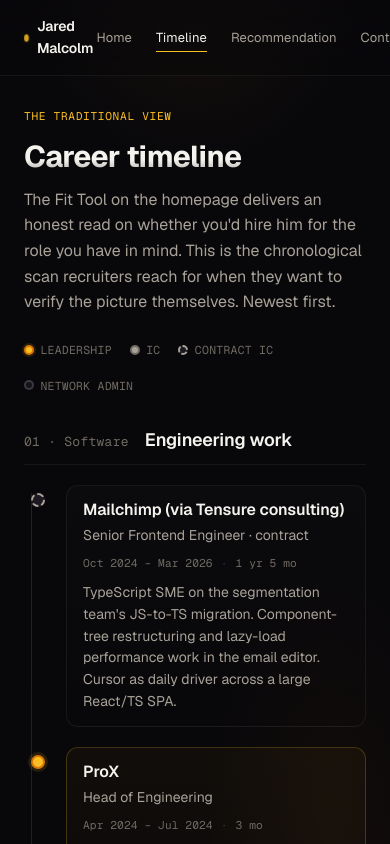
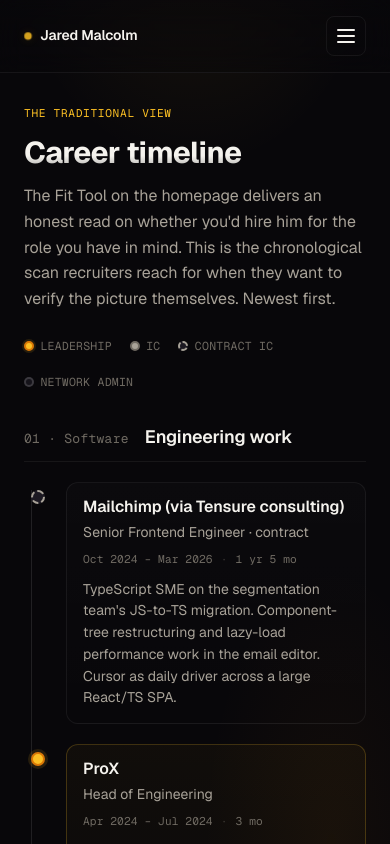
Before and after one commit to Jared-Dev/jared-dev-site, a Next.js app: page /timeline in a window 390 px wide. Shown: the top 844 px of the page. Built offline with nearby package versions, Linux system fonts and the light colour scheme.

Commit message:
Mobile nav drawer + PDF back-nav fix

```diff
--- a/src/components/TopNav.module.css
+++ b/src/components/TopNav.module.css
@@ -46,8 +46,14 @@
 }
 
 .navLinks {
-  display: flex;
+  display: none;
   gap: 1.5rem;
+}
+
+@media (min-width: 640px) {
+  .navLinks {
+    display: flex;
+  }
 }
 
 .navLink {
@@ -87,3 +93,166 @@
 .navLinkActive::after {
   transform: scaleX(1);
 }
+
+.menuButton {
+  display: inline-flex;
+  align-items: center;
+  justify-content: center;
+  width: 40px;
+  height: 40px;
+  background: transparent;
+  border: 1px solid var(--c-border-subtle);
+  border-radius: 8px;
+  cursor: pointer;
+  color: var(--c-text);
+  transition: border-color 180ms ease, background 180ms ease;
+}
+
+.menuButton:hover,
+.menuButton:focus-visible {
+  border-color: var(--c-accent);
+  background: rgba(255, 255, 255, 0.03);
+  outline: none;
+}
+
+@media (min-width: 640px) {
+  .menuButton {
+    display: none;
+  }
+}
+
+.menuIcon {
+  position: relative;
+  width: 18px;
+  height: 14px;
+  display: inline-block;
+}
+
+.menuIcon > span {
+  position: absolute;
+  left: 0;
+  right: 0;
+  height: 2px;
+  background: currentColor;
+  border-radius: 1px;
+  transition: transform 240ms ease, opacity 180ms ease, top 240ms ease;
+}
+
+.menuIcon > span:nth-child(1) { top: 0; }
+.menuIcon > span:nth-child(2) { top: 6px; }
+.menuIcon > span:nth-child(3) { top: 12px; }
+
+.menuIcon[data-open="true"] > span:nth-child(1) {
+  top: 6px;
+  transform: rotate(45deg);
+}
+
+.menuIcon[data-open="true"] > span:nth-child(2) {
+  opacity: 0;
+}
+
+.menuIcon[data-open="true"] > span:nth-child(3) {
+  top: 6px;
+  transform: rotate(-45deg);
+}
+
+.backdrop {
+  position: fixed;
+  inset: 0;
+  z-index: 40;
+  background: rgba(8, 7, 10, 0.5);
+  opacity: 0;
+  pointer-events: none;
+  transition: opacity 220ms ease;
+}
+
+.backdrop[data-open="true"] {
+  opacity: 1;
+  pointer-events: auto;
+}
+
+@media (min-width: 640px) {
+  .backdrop {
+    display: none;
+  }
+}
+
+.drawer {
+  position: fixed;
+  top: 0;
+  left: 0;
+  right: 0;
+  z-index: 45;
+  padding: 5rem 1.5rem 1.5rem;
+  -webkit-backdrop-filter: blur(16px);
+  backdrop-filter: blur(16px);
+  background: linear-gradient(
+    to bottom,
+    rgba(8, 7, 10, 0.92) 0%,
+    rgba(8, 7, 10, 0.78) 100%
+  );
+  border-bottom: 1px solid var(--c-border-subtle);
+  transform: translateY(-100%);
+  transition: transform 280ms cubic-bezier(0.32, 0.72, 0, 1);
+}
+
+.drawer[data-open="true"] {
+  transform: translateY(0);
+}
+
+@media (min-width: 640px) {
+  .drawer {
+    display: none;
+  }
+}
+
+.drawerNav {
+  display: flex;
+  flex-direction: column;
+  gap: 0.25rem;
+}
+
+.drawerLink {
+  display: block;
+  padding: 0.875rem 0.25rem;
+  font-size: 1rem;
+  font-weight: 500;
+  color: var(--c-text-muted);
+  text-decoration: none;
+  border-bottom: 1px solid var(--c-border-subtle);
+  letter-spacing: -0.01em;
+  transition: color 160ms ease, padding-left 220ms ease;
+}
+
+.drawerLink:hover,
+.drawerLink:focus-visible {
+  color: var(--c-text);
+  padding-left: 0.625rem;
+  outline: none;
+}
+
+.drawerLinkActive {
+  color: var(--c-text);
+}
+
+.drawerLinkActive::before {
+  content: "";
+  display: inline-block;
+  width: 6px;
+  height: 6px;
+  margin-right: 0.625rem;
+  border-radius: 50%;
+  background: var(--c-accent);
+  box-shadow: 0 0 8px var(--c-accent-glow);
+  vertical-align: middle;
+  transform: translateY(-1px);
+}
+
+@media (prefers-reduced-motion: reduce) {
+  .menuIcon > span,
+  .backdrop,
+  .drawer,
+  .drawerLink {
+    transition: none;
+  }
+}
--- a/src/components/TopNav.tsx
+++ b/src/components/TopNav.tsx
@@ -1,5 +1,7 @@
 "use client";
 
+import { useCallback, useEffect, useId, useState } from "react";
+import Link from "next/link";
 import { usePathname } from "next/navigation";
 import { RECOMMENDATION_READY } from "@/lib/profile";
 import styles from "./TopNav.module.css";
@@ -19,34 +21,112 @@ const NAV_LINKS: NavLink[] = [
 
 export function TopNav() {
   const pathname = usePathname();
+  const drawerId = useId();
+  const [isMenuOpen, setIsMenuOpen] = useState(false);
+  const [pathnameSnapshot, setPathnameSnapshot] = useState(pathname);
+
+  if (pathname !== pathnameSnapshot) {
+    setPathnameSnapshot(pathname);
+    setIsMenuOpen(false);
+  }
+
+  const handleToggle = useCallback(() => {
+    setIsMenuOpen((open) => !open);
+  }, []);
+
+  const handleClose = useCallback(() => {
+    setIsMenuOpen(false);
+  }, []);
+
+  useEffect(() => {
+    if (!isMenuOpen) return;
+    const onKeyDown = (e: KeyboardEvent) => {
+      if (e.key === "Escape") setIsMenuOpen(false);
+    };
+    window.addEventListener("keydown", onKeyDown);
+    return () => window.removeEventListener("keydown", onKeyDown);
+  }, [isMenuOpen]);
+
+  const visibleLinks = NAV_LINKS.filter(
+    (link) => !link.recommendationGated || RECOMMENDATION_READY,
+  );
 
   return (
+    <>
       <header className={styles.nav}>
-      <a href="/" className={styles.brandLink} aria-label="Jared Malcolm, home">
+        <Link href="/" className={styles.brandLink} aria-label="Jared Malcolm, home">
           <span className={styles.brand}>
             <span className={styles.brandDot} aria-hidden />
             <span>Jared Malcolm</span>
           </span>
-      </a>
+        </Link>
         <nav className={styles.navLinks} aria-label="Primary">
-        {NAV_LINKS.map((link) => {
-          if (link.recommendationGated && !RECOMMENDATION_READY) return null;
+          {visibleLinks.map((link) => {
             const isActive = pathname === link.href;
             const className = isActive
               ? `${styles.navLink} ${styles.navLinkActive}`
               : styles.navLink;
             return (
-            <a
+              <Link
                 key={link.href}
                 href={link.href}
                 className={className}
                 aria-current={isActive ? "page" : undefined}
               >
                 {link.label}
-            </a>
+              </Link>
             );
           })}
         </nav>
+        <button
+          type="button"
+          className={styles.menuButton}
+          onClick={handleToggle}
+          aria-expanded={isMenuOpen}
+          aria-controls={drawerId}
+          aria-label={isMenuOpen ? "Close menu" : "Open menu"}
+        >
+          <span className={styles.menuIcon} data-open={isMenuOpen}>
+            <span />
+            <span />
+            <span />
+          </span>
+        </button>
       </header>
+      <div
+        className={styles.backdrop}
+        data-open={isMenuOpen}
+        onClick={handleClose}
+        aria-hidden
+      />
+      <aside
+        id={drawerId}
+        className={styles.drawer}
+        data-open={isMenuOpen}
+        aria-label="Mobile navigation"
+        aria-hidden={!isMenuOpen}
+      >
+        <nav className={styles.drawerNav}>
+          {visibleLinks.map((link) => {
+            const isActive = pathname === link.href;
+            const className = isActive
+              ? `${styles.drawerLink} ${styles.drawerLinkActive}`
+              : styles.drawerLink;
+            return (
+              <Link
+                key={link.href}
+                href={link.href}
+                className={className}
+                aria-current={isActive ? "page" : undefined}
+                tabIndex={isMenuOpen ? 0 : -1}
+                onClick={handleClose}
+              >
+                {link.label}
+              </Link>
+            );
+          })}
+        </nav>
+      </aside>
+    </>
   );
 }
```
Also changed, not shown: src/components/RecommendationGrid.tsx (+8 -1 lines). Lines whose indentation alone changed are shown as unchanged.
